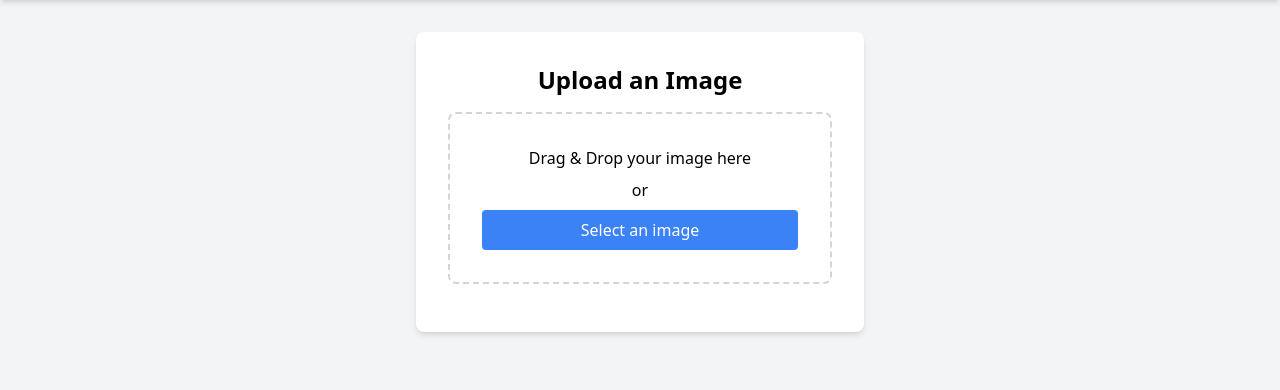
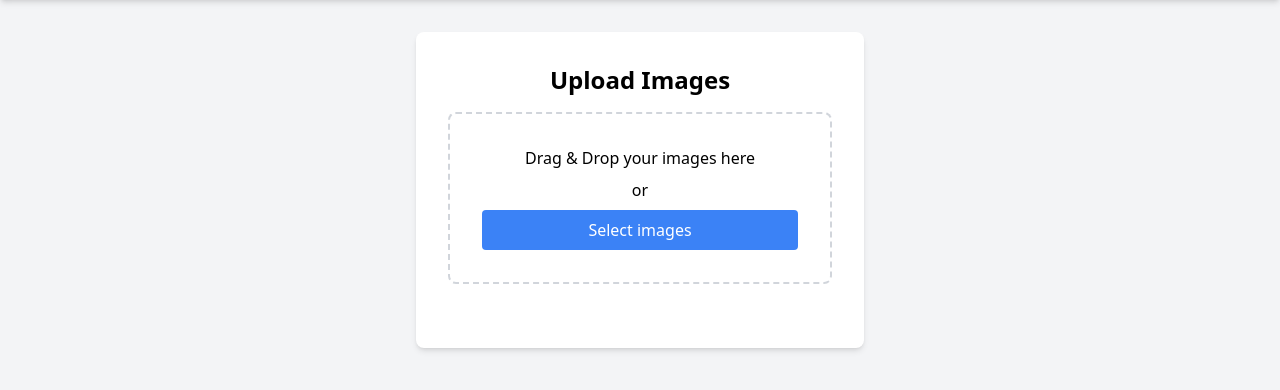
Before and after one commit to PaulKinlan/imageanalyzer, a Flask app: page / in a window 1280 px wide. Shown: the part 64-454 px from the top of the page. Run offline with Flask 3, Linux system fonts and the light colour scheme; the visitor is signed in with stand-in values (Sample User, id 1); some libraries are stand-ins or nearby versions.

Commit message:
Agent query: Can you upload multiple images at once? Does the application process and display results for all uploaded images?

```diff
--- a/static/js/app.js
+++ b/static/js/app.js
@@ -1,8 +1,7 @@
 const dropArea = document.getElementById('drop-area');
 const fileElem = document.getElementById('fileElem');
 const gallery = document.getElementById('gallery');
-const result = document.getElementById('result');
-const description = document.getElementById('description');
+const results = document.getElementById('results');
 const error = document.getElementById('error');
 
 if (dropArea) {
@@ -42,16 +41,25 @@ function handleDrop(e) {
 }
 
 function handleFiles(files) {
-    if (files instanceof FileList) {
-        ([...files]).forEach(uploadFile);
-    } else if (files.target && files.target.files) {
-        ([...files.target.files]).forEach(uploadFile);
+    files = [...files];
+    files.forEach(uploadFile);
+    files.forEach(previewFile);
+}
+
+function previewFile(file) {
+    const reader = new FileReader();
+    reader.readAsDataURL(file);
+    reader.onloadend = function() {
+        const img = document.createElement('img');
+        img.src = reader.result;
+        img.classList.add('w-full', 'h-32', 'object-cover', 'rounded');
+        gallery.appendChild(img);
     }
 }
 
 function uploadFile(file) {
     if (!file.type.startsWith('image/')) {
-        showError('Please upload an image file.');
+        showError('Please upload only image files.');
         return;
     }
 
@@ -72,7 +80,7 @@ function uploadFile(file) {
         if (data.error) {
             showError(data.error);
         } else {
-            displayResult(file, data.description);
+            displayResult(file.name, data.description);
         }
     })
     .catch(error => {
@@ -85,20 +93,18 @@ function uploadFile(file) {
     });
 }
 
-function displayResult(file, analysisResult) {
-    gallery.innerHTML = '';
-    const img = document.createElement('img');
-    img.src = URL.createObjectURL(file);
-    img.onload = () => URL.revokeObjectURL(img.src);
-    gallery.appendChild(img);
-
-    description.textContent = analysisResult;
-    result.classList.remove('hidden');
+function displayResult(fileName, analysisResult) {
+    const resultDiv = document.createElement('div');
+    resultDiv.classList.add('mt-4', 'p-4', 'bg-gray-100', 'rounded');
+    resultDiv.innerHTML = `
+        <h3 class="font-bold">${fileName}</h3>
+        <p>${analysisResult}</p>
+    `;
+    results.appendChild(resultDiv);
     error.classList.add('hidden');
 }
 
 function showError(message) {
     error.textContent = message;
     error.classList.remove('hidden');
-    result.classList.add('hidden');
 }
--- a/templates/index.html
+++ b/templates/index.html
@@ -25,20 +25,17 @@
     <div class="container mx-auto px-4 py-8">
         {% if current_user.is_authenticated %}
         <div class="bg-white p-8 rounded-lg shadow-md w-full max-w-md mx-auto">
-            <h2 class="text-2xl font-bold mb-4 text-center">Upload an Image</h2>
+            <h2 class="text-2xl font-bold mb-4 text-center">Upload Images</h2>
             <div id="drop-area" class="border-dashed border-2 border-gray-300 rounded-lg p-8 text-center cursor-pointer hover:border-blue-500 transition-colors">
-                <p class="mb-2">Drag & Drop your image here</p>
+                <p class="mb-2">Drag & Drop your images here</p>
                 <p>or</p>
                 <label for="fileElem" class="block mt-2 bg-blue-500 text-white py-2 px-4 rounded cursor-pointer hover:bg-blue-600 transition-colors">
-                    Select an image
+                    Select images
                 </label>
-                <input type="file" id="fileElem" accept="image/*" class="hidden">
+                <input type="file" id="fileElem" accept="image/*" multiple class="hidden">
             </div>
-            <div id="gallery" class="mt-4"></div>
-            <div id="result" class="mt-4 text-center hidden">
-                <h2 class="text-xl font-semibold mb-2">Analysis Result:</h2>
-                <p id="description" class="text-gray-700"></p>
-            </div>
+            <div id="gallery" class="mt-4 grid grid-cols-2 gap-4"></div>
+            <div id="results" class="mt-4 text-center"></div>
             <div id="error" class="mt-4 text-center text-red-500 hidden"></div>
         </div>
         {% else %}
```
